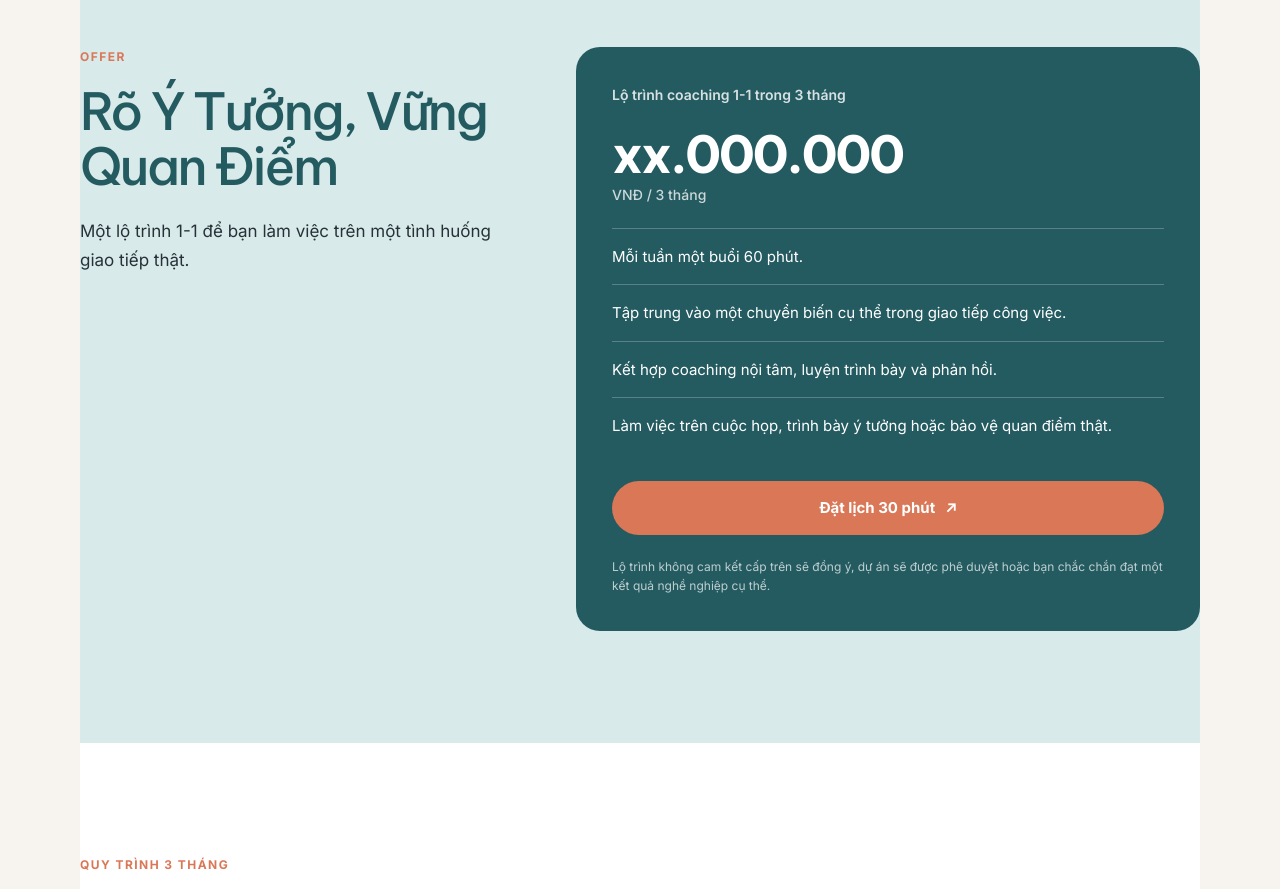
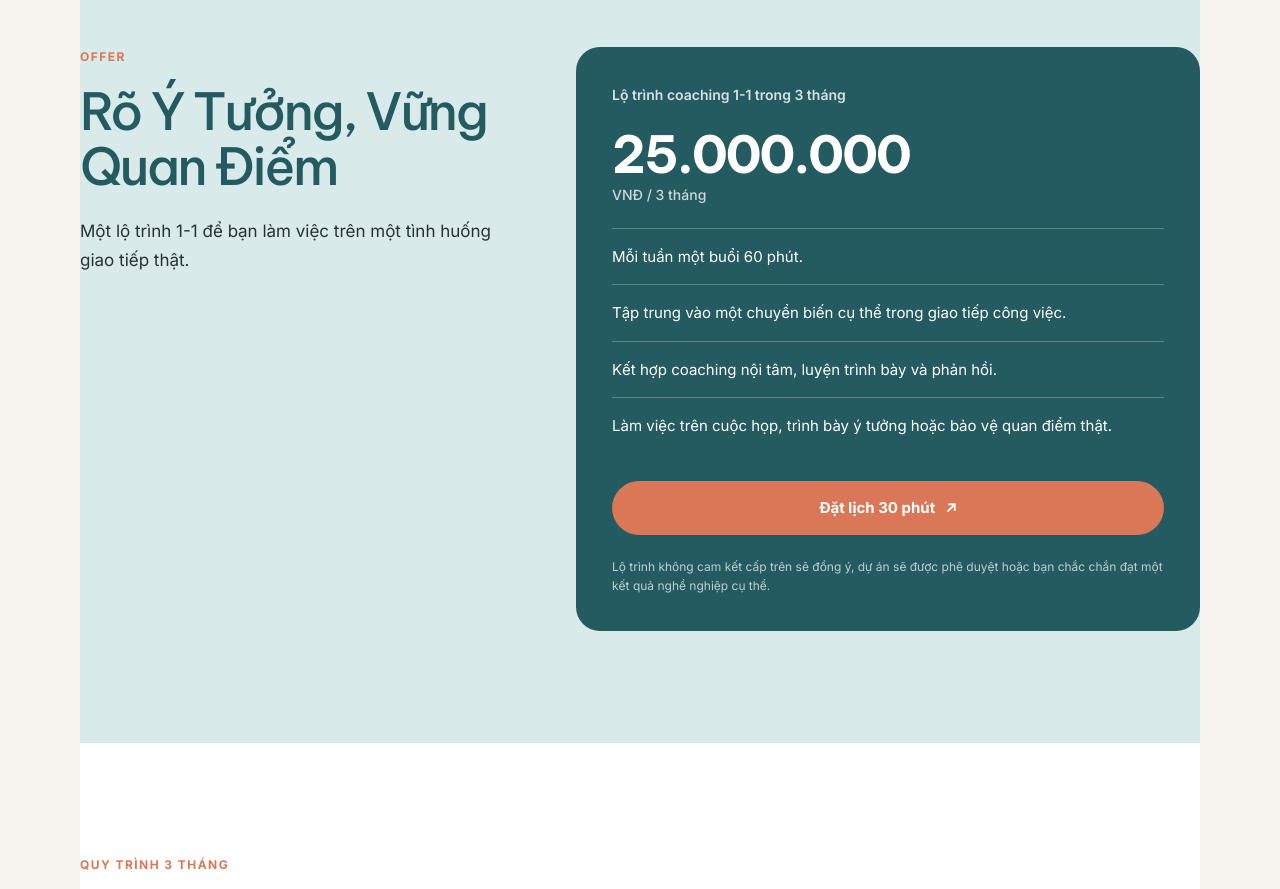
Before and after one commit to trinhanhthu301089/ro-y-tuong-vung-quan-diem, a React (Vite) app: page / in a window 1280 px wide. Shown: the part 2940-3829 px from the top of the page. Built offline with nearby package versions, Linux system fonts and the light colour scheme.

Commit message:
Show live offer price

```diff
--- a/app/page.tsx
+++ b/app/page.tsx
@@ -195,7 +195,7 @@ export default function Home() {
         </div>
         <div className="offer-card">
           <p className="offer-kicker">Lộ trình coaching 1-1 trong 3 tháng</p>
-          <p className="offer-price">xx.000.000 <span>VNĐ / 3 tháng</span></p>
+          <p className="offer-price">25.000.000 <span>VNĐ / 3 tháng</span></p>
           <ul className="offer-list">
             <li>Mỗi tuần một buổi 60 phút.</li>
             <li>Tập trung vào một chuyển biến cụ thể trong giao tiếp công việc.</li>
```
